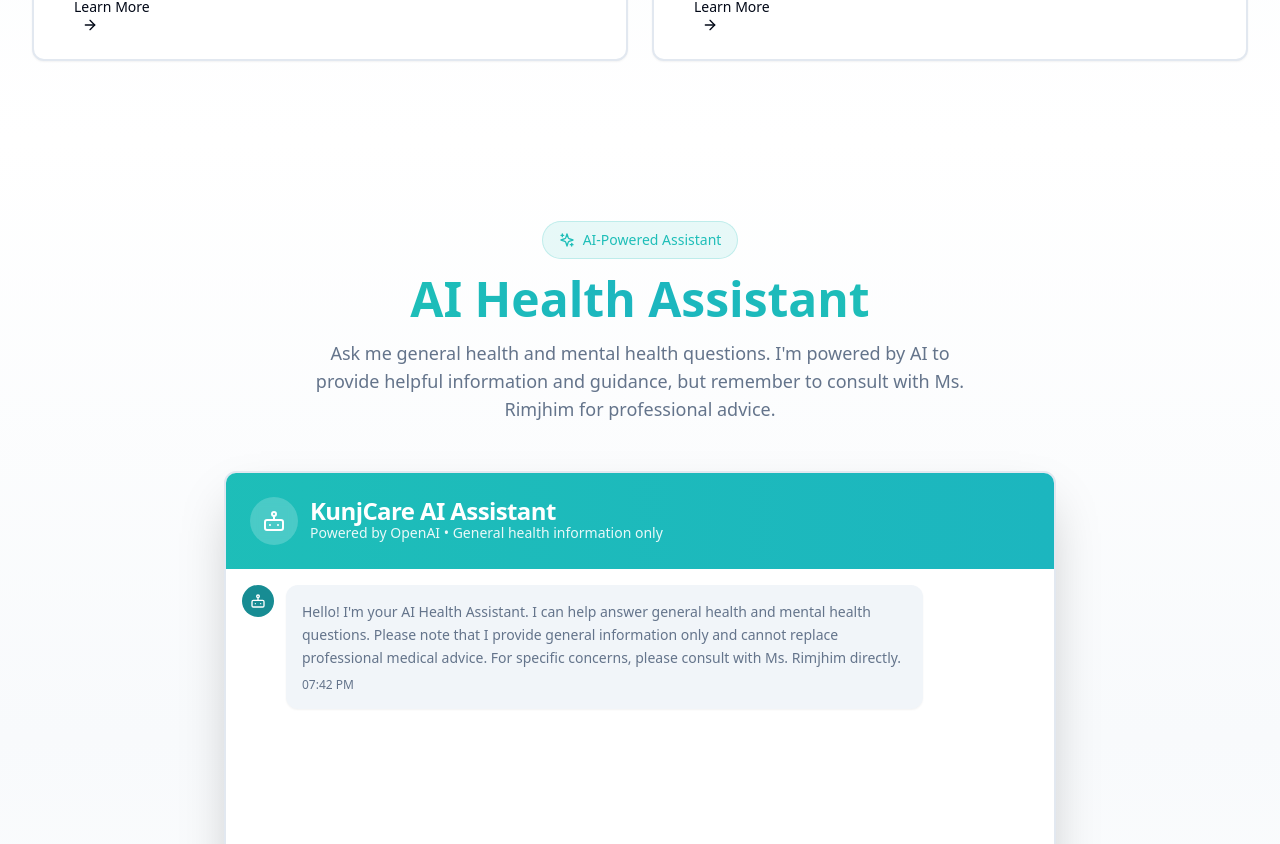
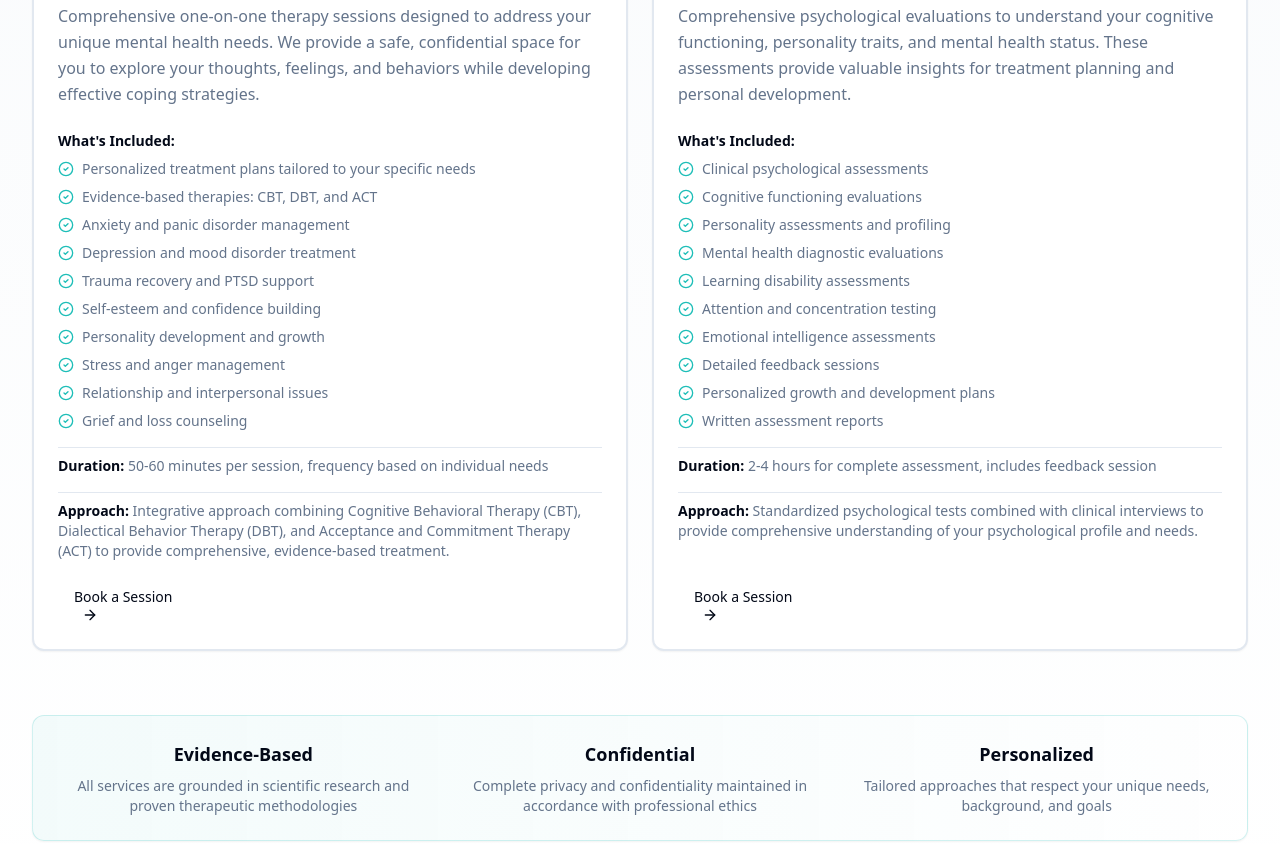
Before and after one commit to abhishek13798/doctor, a React (Vite) app: page / in a window 1280 px wide. Shown: the part 1956-2800 px from the top of the page. Built offline with nearby package versions, Linux system fonts and the light colour scheme; no server answers.

Commit message:
Add detailed service descriptions with features, duration, and approach information

```diff
--- a/src/components/ServiceCard.tsx
+++ b/src/components/ServiceCard.tsx
@@ -1,33 +1,79 @@
 import React from 'react';
-import { ArrowRight } from 'lucide-react';
+import { ArrowRight, CheckCircle2 } from 'lucide-react';
 import { Card, CardContent, CardDescription, CardFooter, CardHeader, CardTitle } from './ui/card';
 import { Button } from './ui/button';
+import { cn } from '../lib/utils';
 
 interface ServiceCardProps {
   title: string;
   desc: string;
+  features?: string[];
+  duration?: string;
+  approach?: string;
+  icon?: React.ReactNode;
 }
 
-const ServiceCard: React.FC<ServiceCardProps> = ({ title, desc }) => (
-  <Card className="group hover:shadow-xl transition-all duration-300 border-2 hover:border-[var(--kunj-eb)]/20">
+const ServiceCard: React.FC<ServiceCardProps> = ({
+  title,
+  desc,
+  features = [],
+  duration,
+  approach,
+  icon
+}) => (
+  <Card className="group hover:shadow-xl transition-all duration-300 border-2 hover:border-primary/30 h-full flex flex-col">
     <CardHeader>
-      <CardTitle className="text-xl font-bold bg-gradient-to-r from-[var(--kunj-eb)] to-[var(--kunj-java)] bg-clip-text text-transparent">
+      {icon && (
+        <div className="w-12 h-12 rounded-xl bg-gradient-to-br from-primary to-[var(--kunj-java)] flex items-center justify-center mb-4 group-hover:scale-110 transition-transform duration-300">
+          {icon}
+        </div>
+      )}
+      <CardTitle className="text-2xl font-bold bg-gradient-to-r from-primary to-[var(--kunj-java)] bg-clip-text text-transparent">
         {title}
       </CardTitle>
-    </CardHeader>
-    <CardContent>
-      <CardDescription className="text-base leading-relaxed text-slate-600">
+      <CardDescription className="text-base leading-relaxed mt-2">
         {desc}
       </CardDescription>
+    </CardHeader>
+    <CardContent className="flex-1 space-y-4">
+      {features.length > 0 && (
+        <div>
+          <h4 className="text-sm font-semibold text-foreground mb-2">What's Included:</h4>
+          <ul className="space-y-2">
+            {features.map((feature, index) => (
+              <li key={index} className="flex items-start gap-2 text-sm text-muted-foreground">
+                <CheckCircle2 className="h-4 w-4 text-primary mt-0.5 flex-shrink-0" />
+                <span>{feature}</span>
+              </li>
+            ))}
+          </ul>
+        </div>
+      )}
+
+      {duration && (
+        <div className="pt-2 border-t">
+          <p className="text-sm text-muted-foreground">
+            <span className="font-semibold text-foreground">Duration:</span> {duration}
+          </p>
+        </div>
+      )}
+
+      {approach && (
+        <div className="pt-2 border-t">
+          <p className="text-sm text-muted-foreground">
+            <span className="font-semibold text-foreground">Approach:</span> {approach}
+          </p>
+        </div>
+      )}
     </CardContent>
     <CardFooter>
       <Button
         variant="ghost"
-        className="group-hover:text-[var(--kunj-eb)] w-full justify-start"
+        className="group-hover:text-primary w-full justify-start"
         asChild
       >
         <a href="#reachout">
-          Learn More
+          Book a Session
           <ArrowRight className="ml-2 h-4 w-4 transition-transform group-hover:translate-x-1" />
         </a>
       </Button>
--- a/src/components/Services.tsx
+++ b/src/components/Services.tsx
@@ -1,7 +1,9 @@
 import React from 'react';
 import ServiceCard from './ServiceCard';
 import { Tabs, TabsContent, TabsList, TabsTrigger } from './ui/tabs';
+import { Card, CardContent } from './ui/card';
 import { cn } from '../lib/utils';
+import { Heart, Brain, Users, Briefcase } from 'lucide-react';
 
 const Services: React.FC = () => {
   return (
@@ -15,7 +17,7 @@ const Services: React.FC = () => {
             </span>
           </h2>
           <p className="text-lg text-muted-foreground max-w-2xl mx-auto">
-            Professional mental health support tailored to your needs
+            Professional mental health support tailored to your needs. Evidence-based therapies delivered with compassion and expertise.
           </p>
         </div>
 
@@ -44,11 +46,41 @@ const Services: React.FC = () => {
             <div className="grid grid-cols-1 lg:grid-cols-2 gap-6">
               <ServiceCard
                 title="Individual Psychotherapy"
-                desc="Therapy sessions for anxiety, depression, trauma recovery, self‑esteem, and personality development."
+                desc="Comprehensive one-on-one therapy sessions designed to address your unique mental health needs. We provide a safe, confidential space for you to explore your thoughts, feelings, and behaviors while developing effective coping strategies."
+                icon={<Heart className="h-6 w-6 text-white" />}
+                features={[
+                  "Personalized treatment plans tailored to your specific needs",
+                  "Evidence-based therapies: CBT, DBT, and ACT",
+                  "Anxiety and panic disorder management",
+                  "Depression and mood disorder treatment",
+                  "Trauma recovery and PTSD support",
+                  "Self-esteem and confidence building",
+                  "Personality development and growth",
+                  "Stress and anger management",
+                  "Relationship and interpersonal issues",
+                  "Grief and loss counseling"
+                ]}
+                duration="50-60 minutes per session, frequency based on individual needs"
+                approach="Integrative approach combining Cognitive Behavioral Therapy (CBT), Dialectical Behavior Therapy (DBT), and Acceptance and Commitment Therapy (ACT) to provide comprehensive, evidence-based treatment."
               />
               <ServiceCard
                 title="Psychological Assessments"
-                desc="Clinical, cognitive and personality assessments with feedback and growth plans."
+                desc="Comprehensive psychological evaluations to understand your cognitive functioning, personality traits, and mental health status. These assessments provide valuable insights for treatment planning and personal development."
+                icon={<Brain className="h-6 w-6 text-white" />}
+                features={[
+                  "Clinical psychological assessments",
+                  "Cognitive functioning evaluations",
+                  "Personality assessments and profiling",
+                  "Mental health diagnostic evaluations",
+                  "Learning disability assessments",
+                  "Attention and concentration testing",
+                  "Emotional intelligence assessments",
+                  "Detailed feedback sessions",
+                  "Personalized growth and development plans",
+                  "Written assessment reports"
+                ]}
+                duration="2-4 hours for complete assessment, includes feedback session"
+                approach="Standardized psychological tests combined with clinical interviews to provide comprehensive understanding of your psychological profile and needs."
               />
             </div>
           </TabsContent>
@@ -57,15 +89,73 @@ const Services: React.FC = () => {
             <div className="grid grid-cols-1 lg:grid-cols-2 gap-6">
               <ServiceCard
                 title="Seminars & Trainings"
-                desc="Gatekeeper trainings for unit leaders — early identification, stress management & suicide prevention (Army experience)."
+                desc="Specialized training programs for organizations, particularly those serving high-stress environments. Based on extensive experience with the Indian Army, these programs focus on early identification, prevention, and management of mental health crises."
+                icon={<Users className="h-6 w-6 text-white" />}
+                features={[
+                  "Gatekeeper training for unit leaders and supervisors",
+                  "Early identification of mental health concerns",
+                  "Stress management and resilience building",
+                  "Suicide prevention and intervention training",
+                  "Crisis management protocols",
+                  "Mental health first aid training",
+                  "Trauma-informed care workshops",
+                  "Peer support system development",
+                  "Leadership mental health awareness",
+                  "Customized training modules for your organization"
+                ]}
+                duration="Half-day to multi-day programs, customizable based on organizational needs"
+                approach="Evidence-based training methodologies combined with real-world experience from military and civilian settings. Interactive workshops with practical exercises and role-playing scenarios."
               />
               <ServiceCard
                 title="Corporate Workshops"
-                desc="Customised mental health workshops focusing on empathy, communication and team resilience."
+                desc="Tailored mental health workshops designed to enhance workplace well-being, improve team dynamics, and build organizational resilience. These workshops help create a mentally healthy workplace culture."
+                icon={<Briefcase className="h-6 w-6 text-white" />}
+                features={[
+                  "Workplace stress management strategies",
+                  "Building empathy and emotional intelligence",
+                  "Effective communication skills training",
+                  "Team resilience and cohesion building",
+                  "Work-life balance workshops",
+                  "Burnout prevention and management",
+                  "Conflict resolution and mediation",
+                  "Mental health awareness in the workplace",
+                  "Creating supportive work environments",
+                  "Employee wellness programs"
+                ]}
+                duration="2-4 hour workshops, can be customized for half-day or full-day programs"
+                approach="Interactive, engaging workshops that combine psychoeducation with practical exercises. Focus on building skills that employees can immediately apply in their work and personal lives."
               />
             </div>
           </TabsContent>
         </Tabs>
+
+        {/* Additional Information Section */}
+        <div className="mt-16">
+          <Card className="bg-gradient-to-r from-primary/5 to-[var(--kunj-java)]/5 border-primary/20">
+            <CardContent className="pt-6">
+              <div className="grid md:grid-cols-3 gap-6 text-center">
+                <div>
+                  <h3 className="font-semibold text-lg mb-2">Evidence-Based</h3>
+                  <p className="text-sm text-muted-foreground">
+                    All services are grounded in scientific research and proven therapeutic methodologies
+                  </p>
+                </div>
+                <div>
+                  <h3 className="font-semibold text-lg mb-2">Confidential</h3>
+                  <p className="text-sm text-muted-foreground">
+                    Complete privacy and confidentiality maintained in accordance with professional ethics
+                  </p>
+                </div>
+                <div>
+                  <h3 className="font-semibold text-lg mb-2">Personalized</h3>
+                  <p className="text-sm text-muted-foreground">
+                    Tailored approaches that respect your unique needs, background, and goals
+                  </p>
+                </div>
+              </div>
+            </CardContent>
+          </Card>
+        </div>
       </div>
     </section>
   );
```
